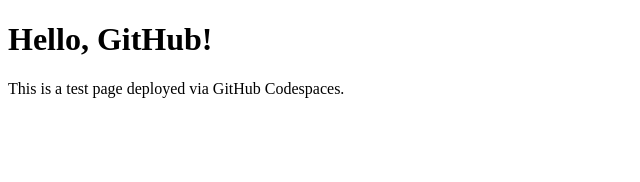
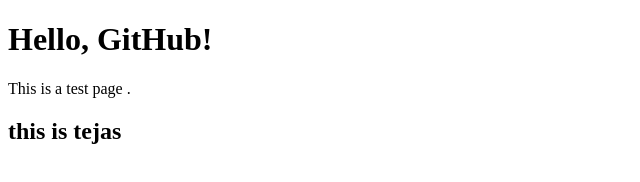
Before and after one commit to tejasrane121/hello-world, a plain HTML site: page index.html in a window 1280 px wide. Shown: the whole page, without its empty margins (0-640 px from the left). Drawn offline with Linux system fonts and the light colour scheme.

Commit message:
Update index.html

```diff
--- a/index.html
+++ b/index.html
@@ -5,6 +5,7 @@
 </head>
 <body>
   <h1>Hello, GitHub!</h1>
-  <p>This is a test page deployed via GitHub Codespaces.</p>
+  <p>This is a test page .</p>
+  <h2> this is tejas</h2>
 </body>
 </html>
```
